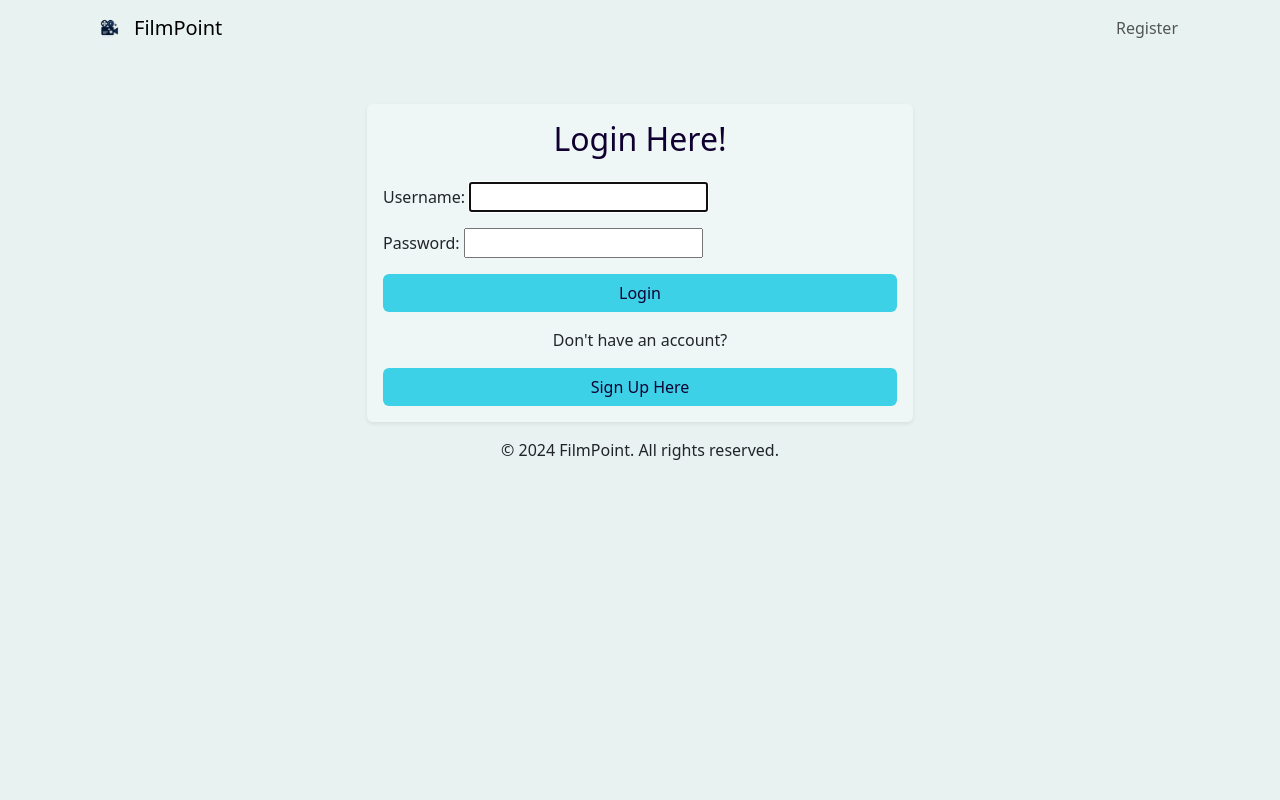
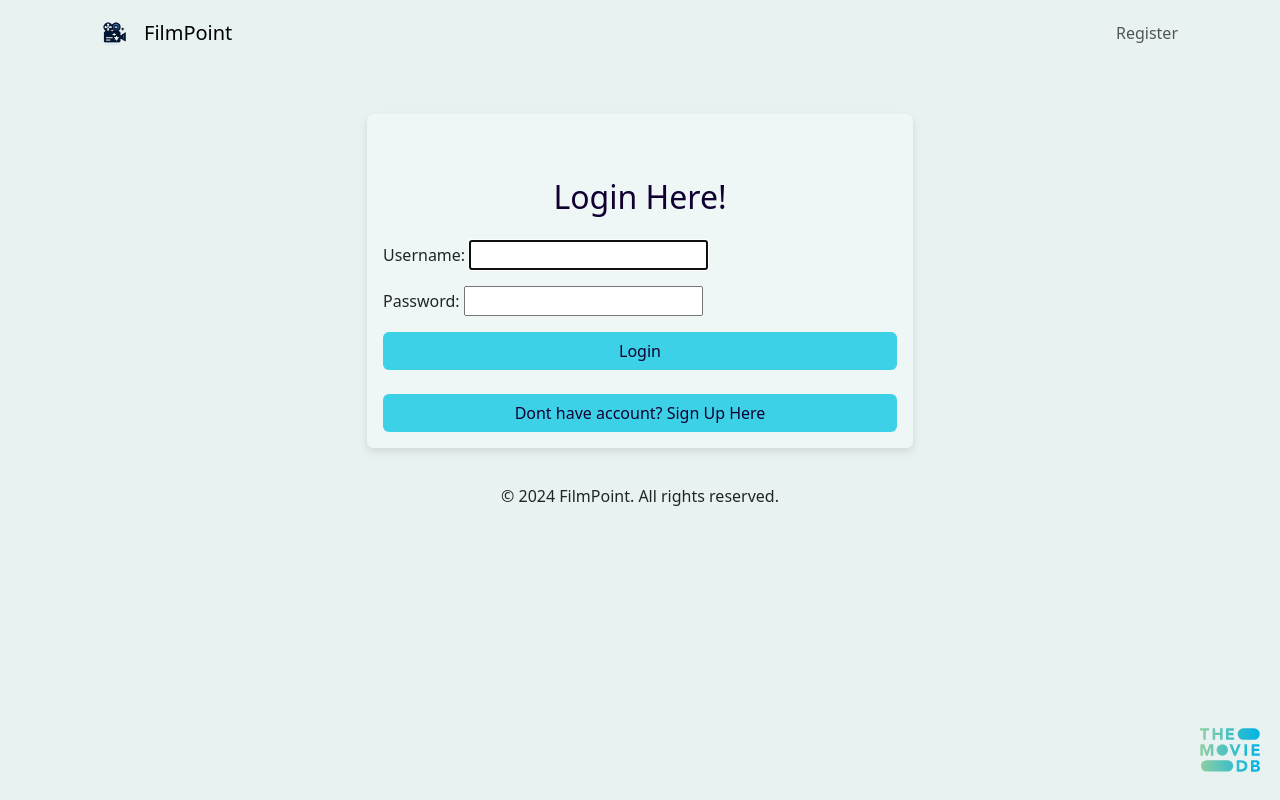
Before and after one commit to makarovadaria/film-point, a Django app: page /login/ in a window 1280 px wide. Run offline with Django 5.2, Linux system fonts and the light colour scheme.

Commit message:
Triin 21.08

```diff
--- a/templates/events/base.html
+++ b/templates/events/base.html
@@ -17,20 +17,49 @@
             background-color: #E8F2F1;
         }
 h1 {
-            color: #100031;
+            color: indigo;
             text-align: center; /* Center align all h1 headings */
-            margin-bottom: 1.5rem; /* Add space below h1 headings */
+            margin-bottom: 3rem; /* Add space below h1 headings */
+            margin-top: 2.5rem;
         }
 
 h2 {
             color: #100031;
             text-align: center; /* Center align all h1 headings */
-            margin-bottom: 1.5rem; /* Add space below h1 headings */
+            margin-bottom: 3rem; /* Add space below h1 headings */
+            margin-top: 3rem;
         }
+
+
+
 .btn-custom {
             background-color: #3dd1e7;
             color: #100031;
         }
+
+
+
+.movie-container {
+    margin: 80px;
+}
+
+.header {
+    margin: 10px 15px;
+}
+
+.custom-card {
+    background-color: rgba(255, 255, 255, 0.3);
+    border: none;
+    box-shadow: 0 4px 8px rgba(0, 0, 0, 0.1);
+    margin-bottom: 20px;
+}
+
+.logo-container {
+    position: fixed;
+    bottom: 20px;
+    right: 20px;
+  }
+
  </style>
 
 
@@ -43,7 +72,7 @@ h2 {
      <div class="container-fluid d-flex align-items-center justify-content-between">
         <!-- Logo and Brand Name -->
           <a class="navbar-brand d-flex align-items-center" href="{% url 'index' %}">
-            <img src="{% static 'filmpoint_logo_light.png' %}" alt="FilmPoint Logo" width="30" height="30" class="d-inline-block align-text-top" style="margin-right: 10px;">
+            <img src="{% static 'filmpoint_logo_light.png' %}" alt="FilmPoint Logo" width="40" height="40" class="d-inline-block align-text-top" style="margin-right: 10px;">
             FilmPoint
         </a>
 
@@ -94,7 +123,11 @@ h2 {
     {% endblock %}
 </div>
 
-
+<div class="logo-container">
+    <a href="{% url 'index' %}">
+        <img src="{% static 'TMDB_logo.svg' %}" alt="Logo" width="60" height="60">
+    </a>
+</div>
 
 
 <footer class="py-3 mt-auto">
--- a/templates/events/index.html
+++ b/templates/events/index.html
@@ -4,7 +4,7 @@
 {% block content %}
 
 <h1 class="text-center"> This is FilmPoint!</h1>
-    <h1 class="text-center"> Let us entertain you!</h1>
+    <h2 class="text-center"> Let us entertain you!</h2>
 
     {% if user.is_authenticated %}
 
--- a/templates/events/recommendation.html
+++ b/templates/events/recommendation.html
@@ -17,8 +17,8 @@
             </div>
             <div class="movie-genre">Genres: {{ movie.genre }}</div>
             <div class="buttons">
-                <button class="btn btn-watchlist">Add to Watching List</button>
-                <button class="btn btn-review">View Review</button>
+                <button class="btn btn-custom">Add to Watching List</button>
+                <button class="btn btn-custom">View Review</button>
             </div>
             <br>
         </div>
--- a/users/templates/login.html
+++ b/users/templates/login.html
@@ -10,7 +10,7 @@
     <div class="row justify-content-center">
         <div class="col-md-6">
 
-            <div class="card shadow-sm" style="background-color: rgba(255, 255, 255, 0.3); border: none;">
+            <div class="card custom-card">
                 <div class="card-body">
                     <h2 class="text-center mb-4">Login Here!</h2>
                     <form method="POST" class="form-group">
@@ -18,15 +18,12 @@
                         {{ form.as_p }}
                         <button type="submit" class="btn btn-custom me-2 w-100">Login</button>
                     </form>
-                    <div class="mt-3 text-center">
-                        <p>
-                            Don't have an account?
-                        </p>
-                        <a href="{% url 'signup' %}" class="btn btn-custom me-2 w-100">Sign Up Here</a>
+<br>
+                        <a href="{% url 'signup' %}" class="btn btn-custom me-2 w-100">Dont have account? Sign Up Here</a>
                     </div>
                 </div>
             </div>
         </div>
     </div>
-</div>
+
 {% endblock %}
```
Also changed, not shown: templates/events/profile.html (+38 -8 lines), users/templates/signup.html (+6 -6 lines).
